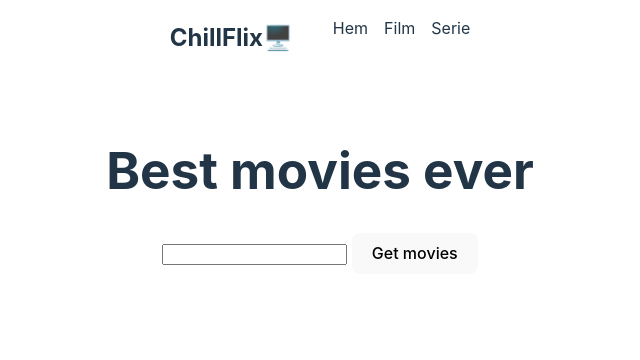
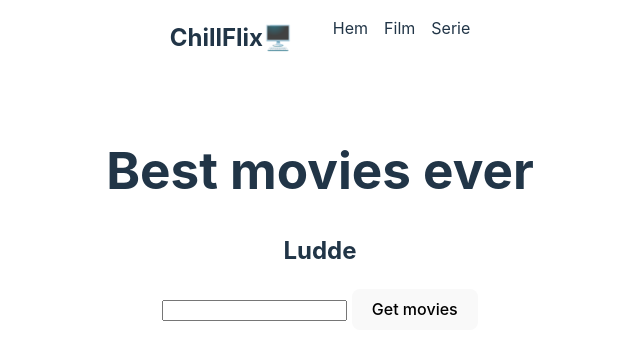
Before and after one commit to feliziaboustedt/grupparbete-git-2, a website built with Vite: page index.html in a window 1280 px wide. Shown: the whole page, without its empty margins (320-960 px from the left). Built offline with nearby package versions, Linux system fonts and the light colour scheme.

Commit message:
Lade till h2

```diff
--- a/index.html
+++ b/index.html
@@ -20,6 +20,7 @@
     </header>
     <div id="app">
       <h1>Best movies ever</h1>
+      <h2>Ludde</h2>
       <form id="form">
         <input type="text" id="input" />
         <button>Get movies</button>
```
